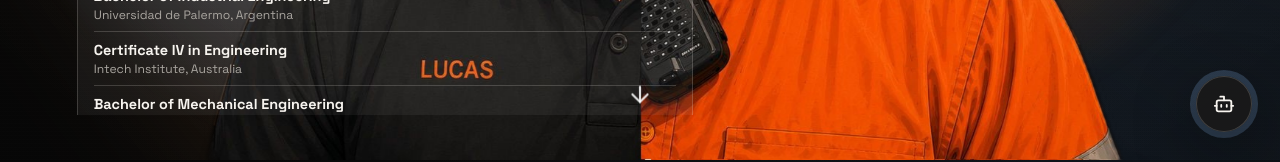
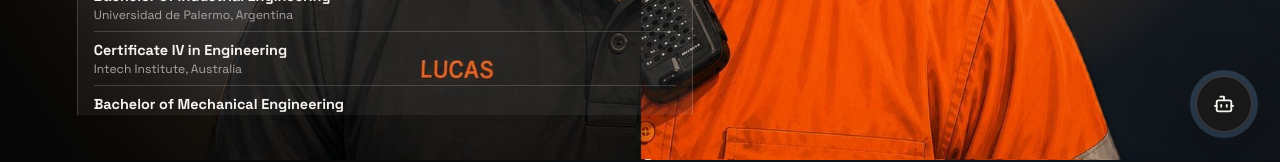
Before and after one commit to lucaslopez17/lucas_lopez_portfolio, a Next.js app: page / in a window 1280 px wide. Shown: the part 640-802 px from the top of the page. Built offline with nearby package versions, Linux system fonts and the light colour scheme.

Commit message:
Hide scroll hint arrows based on current scroll direction/position

```diff
--- a/components/portfolio-experience.tsx
+++ b/components/portfolio-experience.tsx
@@ -77,6 +77,18 @@ export default function PortfolioExperience() {
     setActiveProfileSide(null);
   }
 
+  const [hasScrolledDown, setHasScrolledDown] = useState(false);
+
+  useEffect(() => {
+    function handleScroll() {
+      if (window.scrollY > window.innerHeight * 0.4) {
+        setHasScrolledDown(true);
+      }
+    }
+    window.addEventListener("scroll", handleScroll, { passive: true });
+    return () => window.removeEventListener("scroll", handleScroll);
+  }, []);
+
   return (
     <main className={`site-shell ${activeProfileSide ? `is-${activeProfileSide}-selected` : ""}`}>
       <AmbientSystem />
@@ -92,7 +104,7 @@ export default function PortfolioExperience() {
       <LanguagesSection t={t} />
       <ProjectsSection t={t} />
       <ContactSection t={t} />
-      <OnboardingHints />
+      <OnboardingHints activeProfileSide={activeProfileSide} hasScrolledDown={hasScrolledDown} />
       <LucasBot locale={locale} />
     </main>
   );
@@ -102,18 +114,30 @@ export default function PortfolioExperience() {
 // interactions available on the page: horizontal scroll between profiles
 // and scrolling down for more sections. They stay visible with a looping
 // bounce animation so the gestures keep reading as "interactive".
-function OnboardingHints() {
+function OnboardingHints({
+  activeProfileSide,
+  hasScrolledDown,
+}: {
+  activeProfileSide: ProfileSide | null;
+  hasScrolledDown: boolean;
+}) {
   return (
     <div className="onboarding-hints" aria-hidden="true">
+      {activeProfileSide !== "engineering" && (
         <span className="onboarding-hint hint-left">
           <ArrowLeft size={26} />
         </span>
+      )}
+      {activeProfileSide !== "field" && (
         <span className="onboarding-hint hint-right">
           <ArrowRight size={26} />
         </span>
+      )}
+      {!hasScrolledDown && (
         <span className="onboarding-hint hint-down">
           <ArrowDown size={26} />
         </span>
+      )}
     </div>
   );
 }
```
Lines whose indentation alone changed are shown as unchanged.
